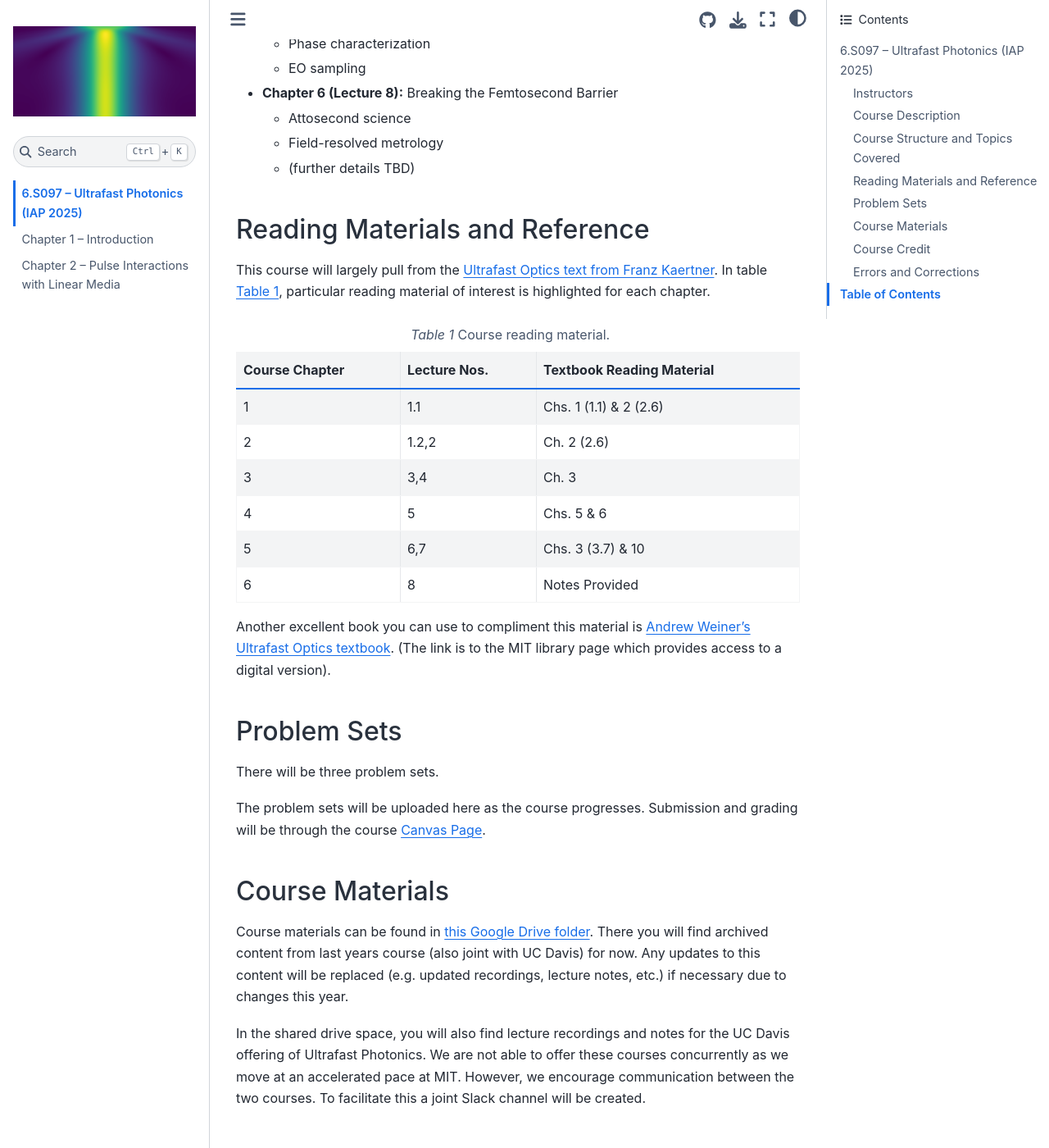
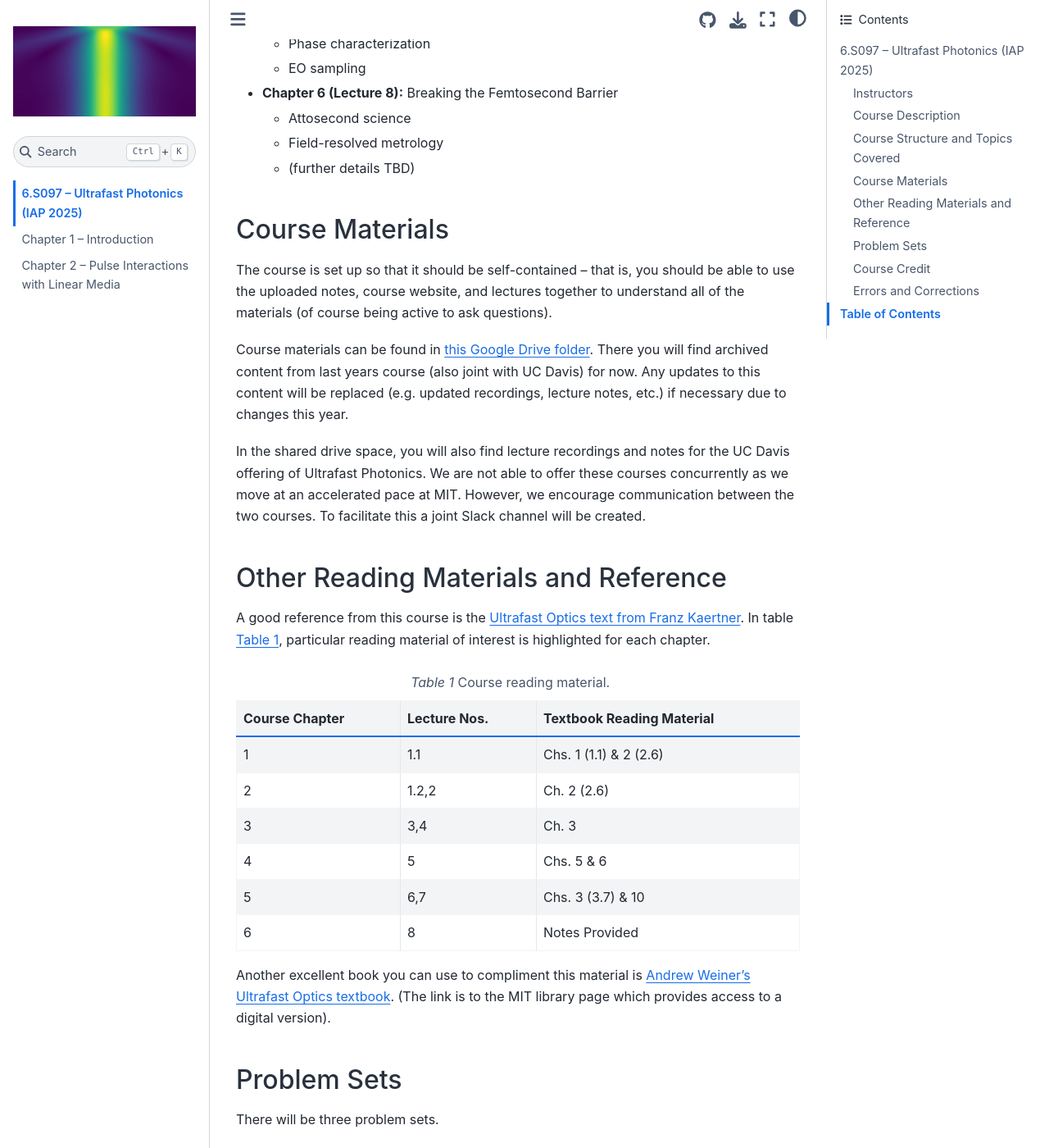
Before and after one commit to dkeathley/JPyBook-6.S097-IAP-Ultrafast-Photonics-Text, a Jupyter Book: the page built from intro.md, in a window 1280 px wide and 1400 px high, scrolled down 1895 px. Shown: the whole window at 82% size. Built offline with Jupyter Book 1.0.4 settings and Sphinx 7.4.7 and the Sphinx Book theme 1.1.4, drawn with Linux system fonts in a browser that asks for light colours; pages that are not in the unit, such as notebooks, are missing from menus.

Commit message:
Updated materials notes

````diff
--- a/intro.md
+++ b/intro.md
@@ -55,9 +55,17 @@ The course is structured into five chapters the content of which will be present
     - (further details TBD)
 
 
-## Reading Materials and Reference
+## Course Materials
 
-This course will largely pull from the [Ultrafast Optics text from Franz Kaertner](https://drive.google.com/file/d/1LIFzv88v01RSK6lNyIiJCTH1AmmgMbHD/view?usp=sharing).  In table {numref}`tbl-reading-material`, particular reading material of interest is highlighted for each chapter.
+The course is set up so that it should be self-contained -- that is, you should be able to use the uploaded notes, course website, and lectures together to understand all of the materials (of course being active to ask questions).
+
+Course materials can be found in [this Google Drive folder](https://drive.google.com/drive/folders/1PLPXFHaRfZv0kEO8l_J4AB7U0dIZcLFk?usp=share_link).  There you will find archived content from last years course (also joint with UC Davis) for now.  Any updates to this content will be replaced (e.g. updated recordings, lecture notes, etc.) if necessary due to changes this year.
+
+In the shared drive space, you will also find lecture recordings and notes for the UC Davis offering of Ultrafast Photonics.  We are not able to offer these courses concurrently as we move at an accelerated pace at MIT.  However, we encourage communication between the two courses.  To facilitate this a joint Slack channel will be created.
+
+## Other Reading Materials and Reference
+
+A good reference from this course is the [Ultrafast Optics text from Franz Kaertner](https://drive.google.com/file/d/1LIFzv88v01RSK6lNyIiJCTH1AmmgMbHD/view?usp=sharing).  In table {numref}`tbl-reading-material`, particular reading material of interest is highlighted for each chapter.
 
 ```{table} Course reading material.
 :name: tbl-reading-material
@@ -81,12 +89,6 @@ There will be three problem sets.
 
 The problem sets will be uploaded here as the course progresses.  Submission and grading will be through the course [Canvas Page](https://canvas.mit.edu/courses/24085).
 
-## Course Materials
-
-Course materials can be found in [this Google Drive folder](https://drive.google.com/drive/folders/1PLPXFHaRfZv0kEO8l_J4AB7U0dIZcLFk?usp=share_link).  There you will find archived content from last years course (also joint with UC Davis) for now.  Any updates to this content will be replaced (e.g. updated recordings, lecture notes, etc.) if necessary due to changes this year.
-
-In the shared drive space, you will also find lecture recordings and notes for the UC Davis offering of Ultrafast Photonics.  We are not able to offer these courses concurrently as we move at an accelerated pace at MIT.  However, we encourage communication between the two courses.  To facilitate this a joint Slack channel will be created.
-
 ## Course Credit
 
 This course will be for credit as P/D/F.  A passing grade will be determined from course participation and problem sets.  A passing student should show sufficient engagement with the material.
````
